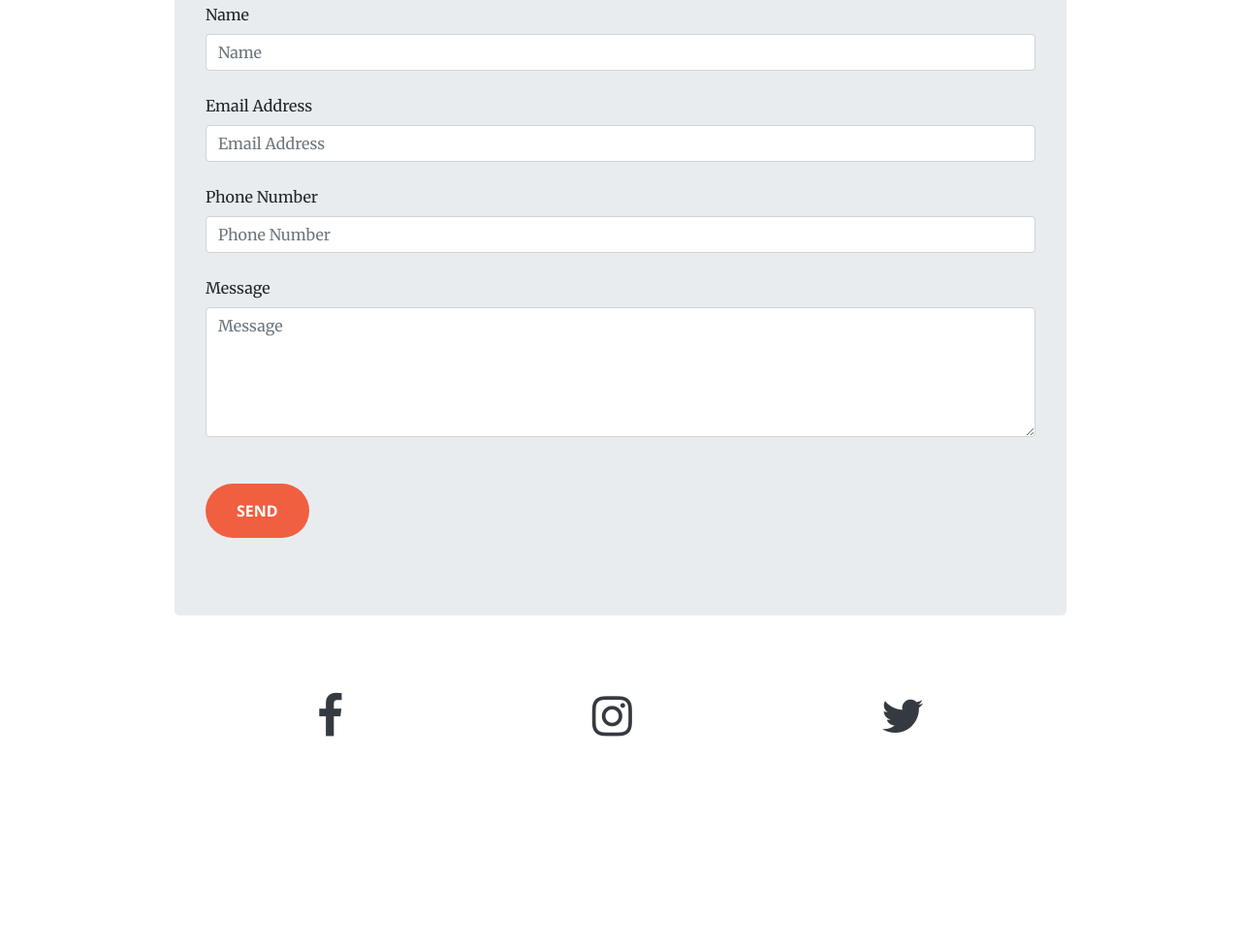
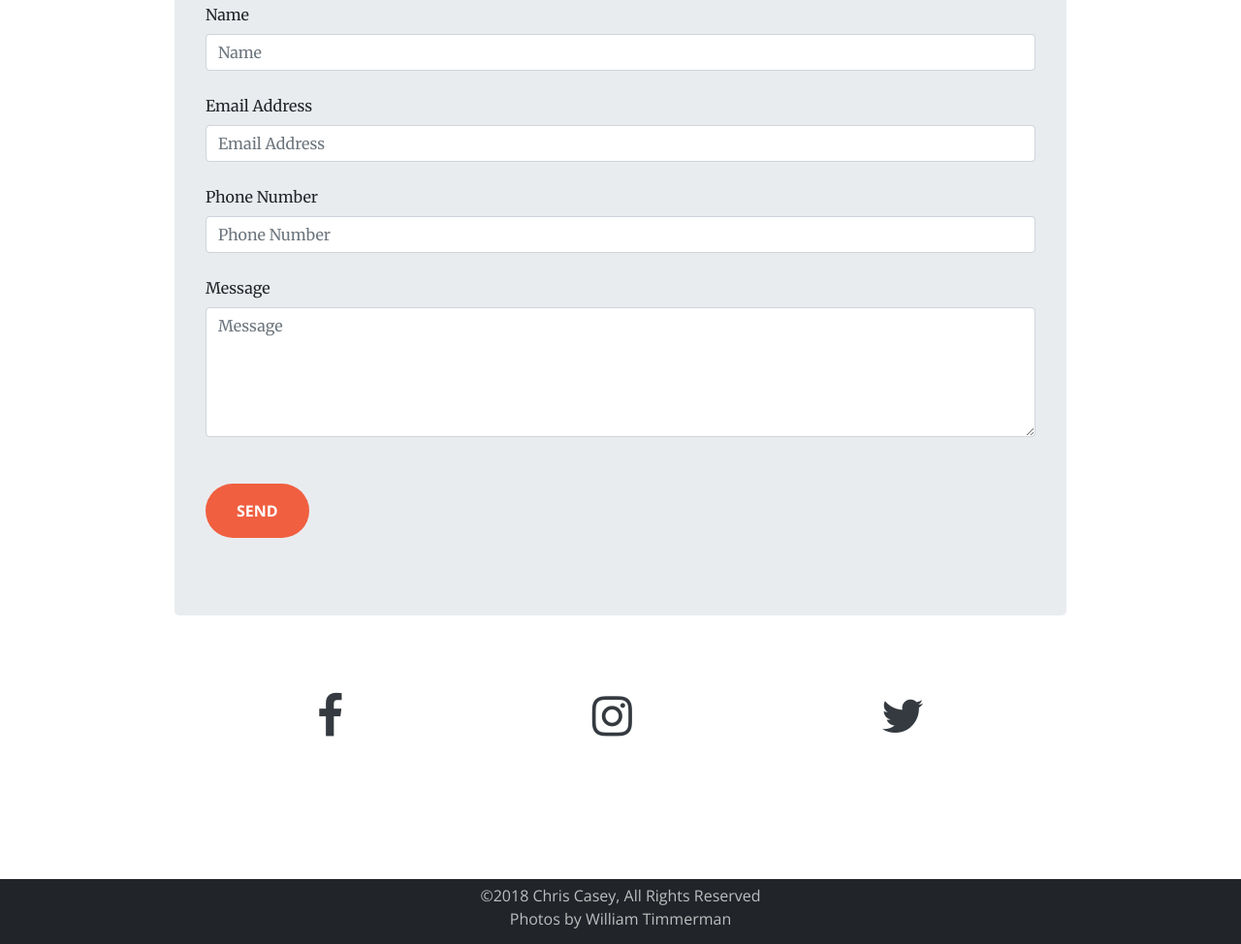
Before and after one commit to cdcasey/tooshyguys, a plain HTML site: page index.html in a window 1280 px wide. Shown: the part 3174-4148 px from the top of the page at 97% size. Before the commit the page ends 4081 px from the top, so only its background shows below. Drawn offline with nearby package versions, Linux system fonts and the light colour scheme.

Commit message:
We have a sweet footer now

```diff
--- a/index.html
+++ b/index.html
@@ -323,6 +323,13 @@
     </div>
   </section>
 
+  <footer class="bg-dark text-white">
+    <div class="container text-center py-2">
+      <h6 class="text-faded mb-1">&copy;2018 Chris Casey, All Rights Reserved</h6>
+      <h6 class="text-faded">Photos by William Timmerman</h6>
+    </div>
+  </footer>
+
   <!-- Bootstrap core JavaScript -->
   <script src="vendor/jquery/jquery.min.js"></script>
   <script src="vendor/bootstrap/js/bootstrap.bundle.min.js"></script>
```
